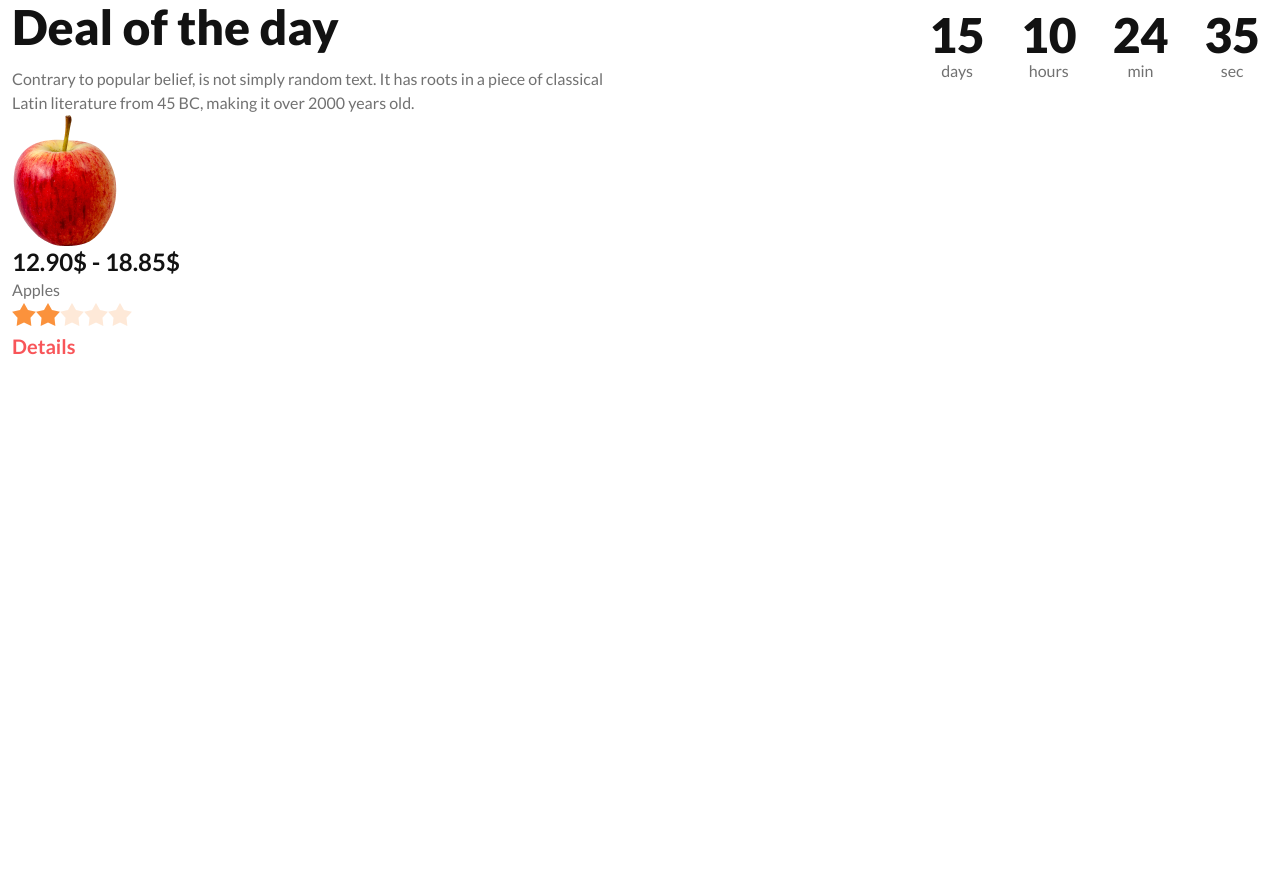
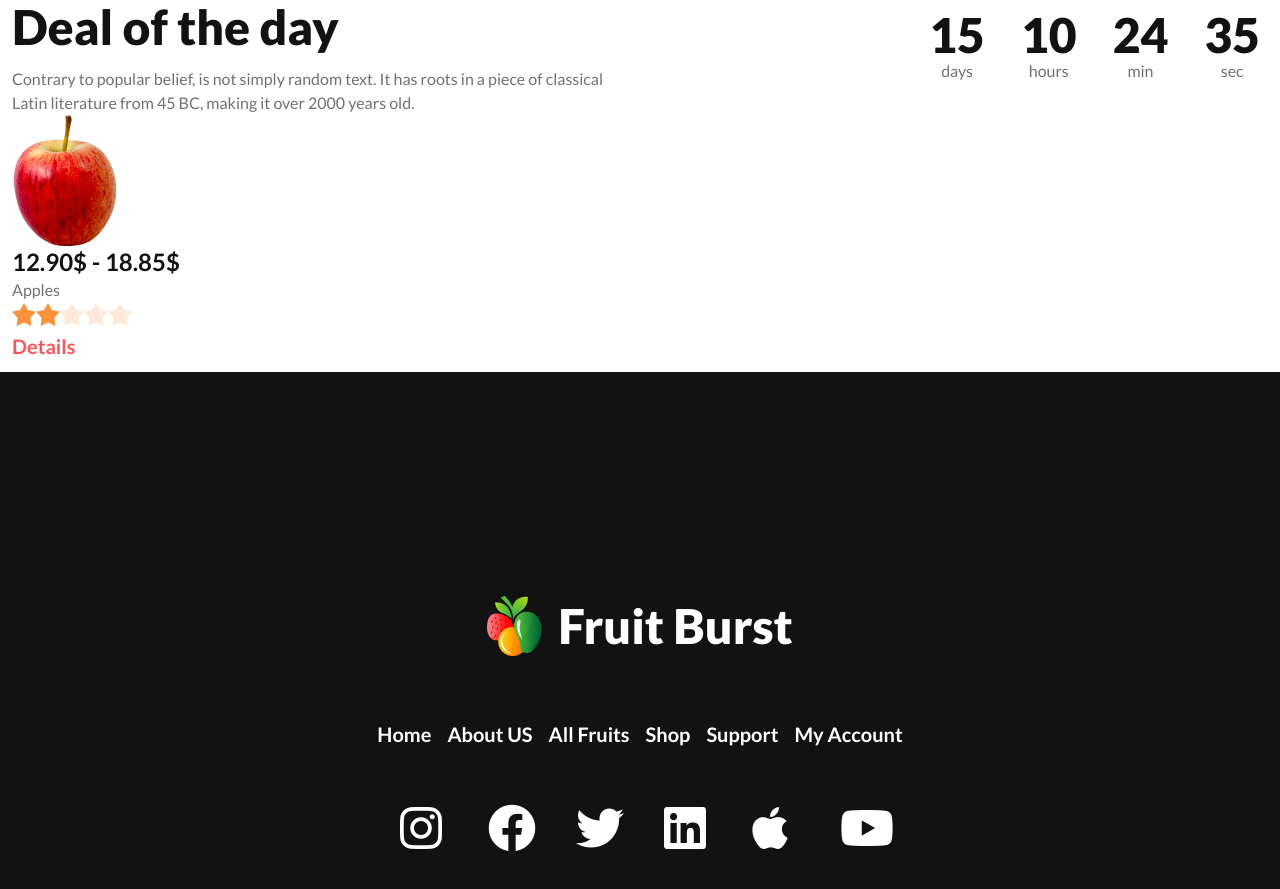
Before and after one commit to abunaeem32/fruit-shop, a plain HTML site: page index.html in a window 1280 px wide. Shown: the part 1265-2154 px from the top of the page. Before the commit the page ends 1637 px from the top, so only its background shows below. Drawn offline with nearby package versions, Linux system fonts and the light colour scheme.

Commit message:
direct ftr

```diff
--- a/index.html
+++ b/index.html
@@ -96,6 +96,7 @@
 <!-- Deal of the day -->
 <section class="mt-24  font-lato">
    <div class="flex justify-between">
+    <!--  1st-->
     <div class=" w-1/2">
       <p class=" text-[#121212] font-extrabold text-5xl">Deal of the day</p>
       <p class="mt-4 text-[#12121299] font-medium text-base ">Contrary to popular belief, is not simply random text. It has roots in a piece of classical Latin literature from 45 BC, making it over 2000 years old.</p>
@@ -133,7 +134,7 @@
  </div>
 
 <!-- review section -->
-<div class="grid gap-3 grid-cols-4">
+<div class="">
 <div class="">
   <img src="./images/fruit6.png" alt="">
   <h1 class="text-[#121212] font-bold text-2xl">12.90$ - 18.85$</h1>
@@ -151,8 +152,9 @@
 <!-- Open the modal using ID.showModal() method -->
 <button class=" text-[#F85559] font-bold text-xl" onclick="my_modal_5.showModal()">Details</button>
   <dialog id="my_modal_5" class="modal modal-bottom sm:modal-middle">
+  <div class="shadow-slate-50">
   <form method="dialog" class="modal-box  ">
-    <img class=" mx-auto" src="./images/fruit6.png" alt="">
+<img class=" mx-auto px-24" src="./images/fruit6.png" alt="">
 <h1 class="my-4  text-center text-[#121212] font-bold text-2xl ">12.90$ - 18.85$</h1>
 <p class="text-center text-[#12121299] font-medium text-base">Apples</p>
 <p class="">
@@ -174,6 +176,9 @@
 
 </h2>
 </div>
+
+
+
   </div>
 
 
@@ -186,8 +191,44 @@
 
     </main>
 
-    <footer>
+    <footer class="w-full h-[526px] mx-auto my-auto  bg-[#121212]  font-lato">
+      <div class="flex gap-4 justify-center items-center pt-56">
+        <img src="./images/logo.png" alt="">
+        <p class="text-[#fff] font-extrabold text-5xl">Fruit Burst</p>
+      </div>
 
+      <div class="flex gap-4 justify-center items-center mt-16 ">
+       <p class="text-[#fff] font-semibold text-xl">Home</p>
+       <p class="text-[#fff] font-semibold text-xl">About US</p>
+       <p class="text-[#fff] font-semibold text-xl">All Fruits</p>
+       <p class="text-[#fff] font-semibold text-xl">Shop</p>
+       <p class="text-[#fff] font-semibold text-xl">Support</p>
+       <p class="text-[#fff] font-semibold text-xl">My Account</p>
+
+
+        </div>
+
+<div class="flex gap-12 justify-center items-center pt-14 pl-14 text-5xl">
+<p class="">
+  <i class="fa-brands fa-instagram h-10 w-10 text-[#ffffff]"></i>
+</p>
+<p class="">
+  <i class="fa-brands fa-facebook h-10 w-10 text-[#ffffff]"></i>
+</p>
+<p class="">
+  <i class="fa-brands fa-twitter h-10 w-10 text-[#ffffff]"></i>
+</p>
+<p class="">
+  <i class="fa-brands fa-linkedin h-10 w-10 text-[#ffffff]"></i>
+</p>
+<p class="">
+  <i class="fa-brands fa-apple h-10 w-10 text-[#ffffff]"></i>
+</p>
+<p class="">
+  <i class="fa-brands fa-youtube h-10 w-24 text-[#ffffff] "></i>
+</p>
+
+</div>
     </footer>
 
 </body>
```
Lines whose indentation alone changed are shown as unchanged.
